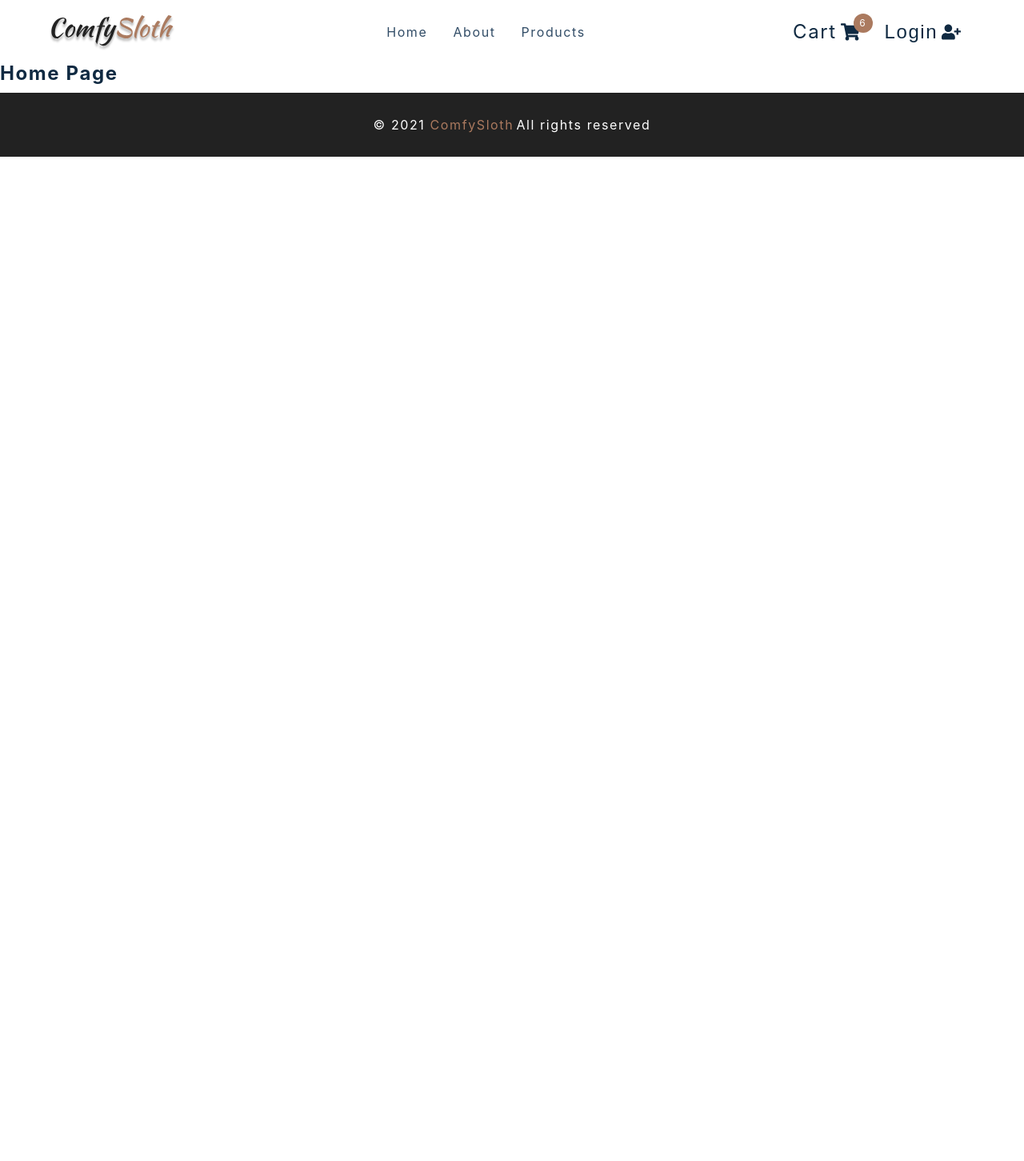
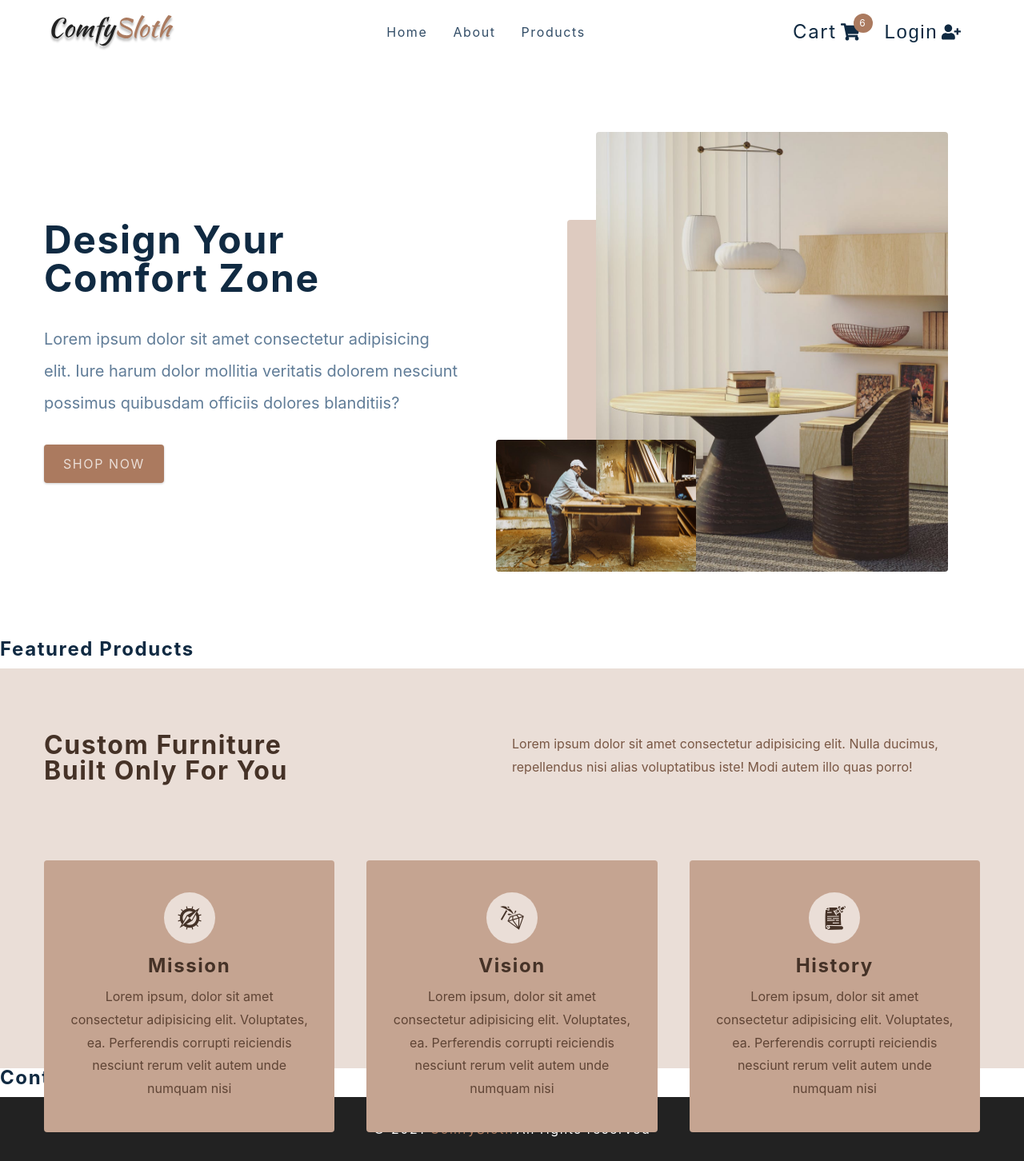
Before and after one commit to NargesNavidi/ecommerce-react, a React (Create React App) app: page / in a window 1280 px wide. Shown: the whole page at 80% size. Before the commit the page ends 800 px from the top, so only its background shows below. Built offline with nearby package versions, Linux system fonts and the light colour scheme; the HTML template or start-up script is replaced by a standard one.

Commit message:
Created Hero & Services components and added them in Home page,

```diff
--- a/src/components/Hero.js
+++ b/src/components/Hero.js
@@ -5,7 +5,28 @@ import heroBcg from '../assets/hero-bcg.jpeg'
 import heroBcg2 from '../assets/hero-bcg-2.jpeg'
 
 const Hero = () => {
-  return <h4>hero</h4>
+  return (
+    <Wrapper className='section-center'>
+      <article className='content'>
+        <h1>
+          Design your <br />
+          comfort zone
+        </h1>
+        <p>
+          Lorem ipsum dolor sit amet consectetur adipisicing elit. Iure harum
+          dolor mollitia veritatis dolorem nesciunt possimus quibusdam officiis
+          dolores blanditiis?
+        </p>
+        <Link to='/products' className='btn hero-btn'>
+          shop now
+        </Link>
+      </article>
+      <article className='img-container'>
+        <img src={heroBcg} alt='nice table' className='main-img' />
+        <img src={heroBcg2} alt='person working' className='accent-img' />
+      </article>
+    </Wrapper>
+  )
 }
 
 const Wrapper = styled.section`
--- a/src/components/Services.js
+++ b/src/components/Services.js
@@ -3,7 +3,35 @@ import styled from 'styled-components'
 import { services } from '../utils/constants'
 
 const Services = () => {
-  return <h4>services </h4>
+  return (
+    <Wrapper>
+      <div className='section-center'>
+        <article className='header'>
+          <h3>
+            custom furniture <br />
+            built only for you
+          </h3>
+          <p>
+            Lorem ipsum dolor sit amet consectetur adipisicing elit. Nulla
+            ducimus, repellendus nisi alias voluptatibus iste! Modi autem illo
+            quas porro!
+          </p>
+        </article>
+        <div className='services-center'>
+          {services.map((service) => {
+            const { id, title, icon, text } = service
+            return (
+              <article className='service' key={id}>
+                <span className='icon'>{icon}</span>
+                <h4>{title} </h4>
+                <p>{text} </p>
+              </article>
+            )
+          })}
+        </div>
+      </div>
+    </Wrapper>
+  )
 }
 
 const Wrapper = styled.section`
--- a/src/pages/AboutPage.js
+++ b/src/pages/AboutPage.js
@@ -15,10 +15,13 @@ const AboutPage = () => {
             <div className='underline'></div>
           </div>
           <p>
-            Lorem ipsum dolor sit amet consectetur adipisicing elit. Adipisci,
-            minus asperiores! Labore fugit suscipit nostrum mollitia totam.
-            Odio, esse nihil velit debitis placeat delectus excepturi amet. Ipsa
-            nulla eos possimus molestias harum, doloremque aspernatur dolorum.
+            Lorem ipsum dolor sit amet consectetur adipisicing elit. Possimus
+            adipisci facere obcaecati tenetur ex veniam velit nam? Ad eos ut,
+            aut porro optio neque, ipsa enim aperiam illo magni in veritatis
+            facere molestias cum officiis perspiciatis explicabo sequi dolorem
+            debitis, pariatur error sed! Eaque nesciunt consectetur est libero
+            officia modi provident illo impedit rerum perspiciatis ipsum, earum,
+            quos totam. Repellat.
           </p>
         </article>
       </Wrapper>
--- a/src/pages/HomePage.js
+++ b/src/pages/HomePage.js
@@ -1,7 +1,14 @@
 import React from 'react'
 import { FeaturedProducts, Hero, Services, Contact } from '../components'
 const HomePage = () => {
-  return <h4>home page</h4>
+  return (
+    <main>
+      <Hero />
+      <FeaturedProducts />
+      <Services />
+      <Contact />
+    </main>
+  )
 }
 
 export default HomePage
```
